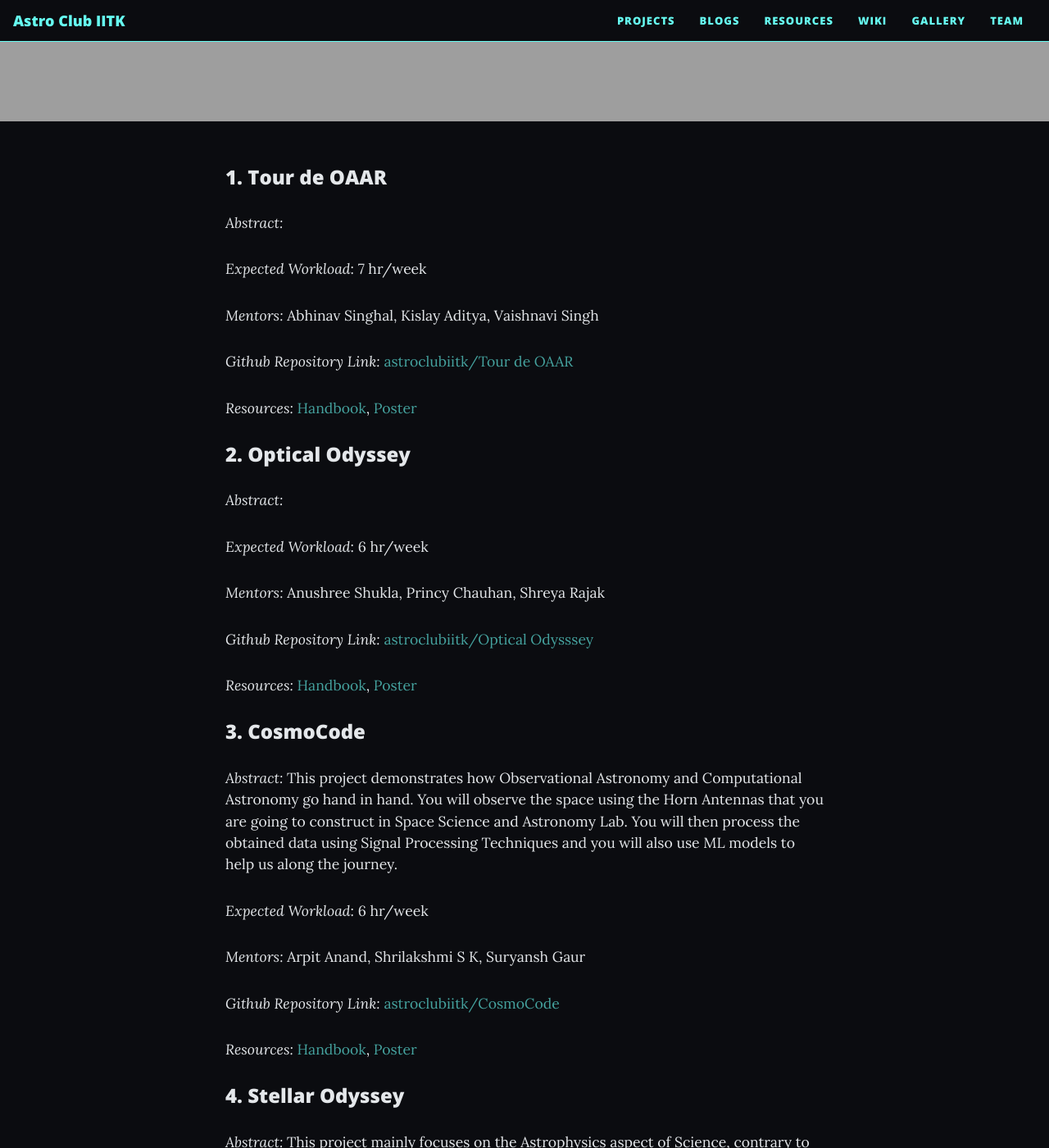
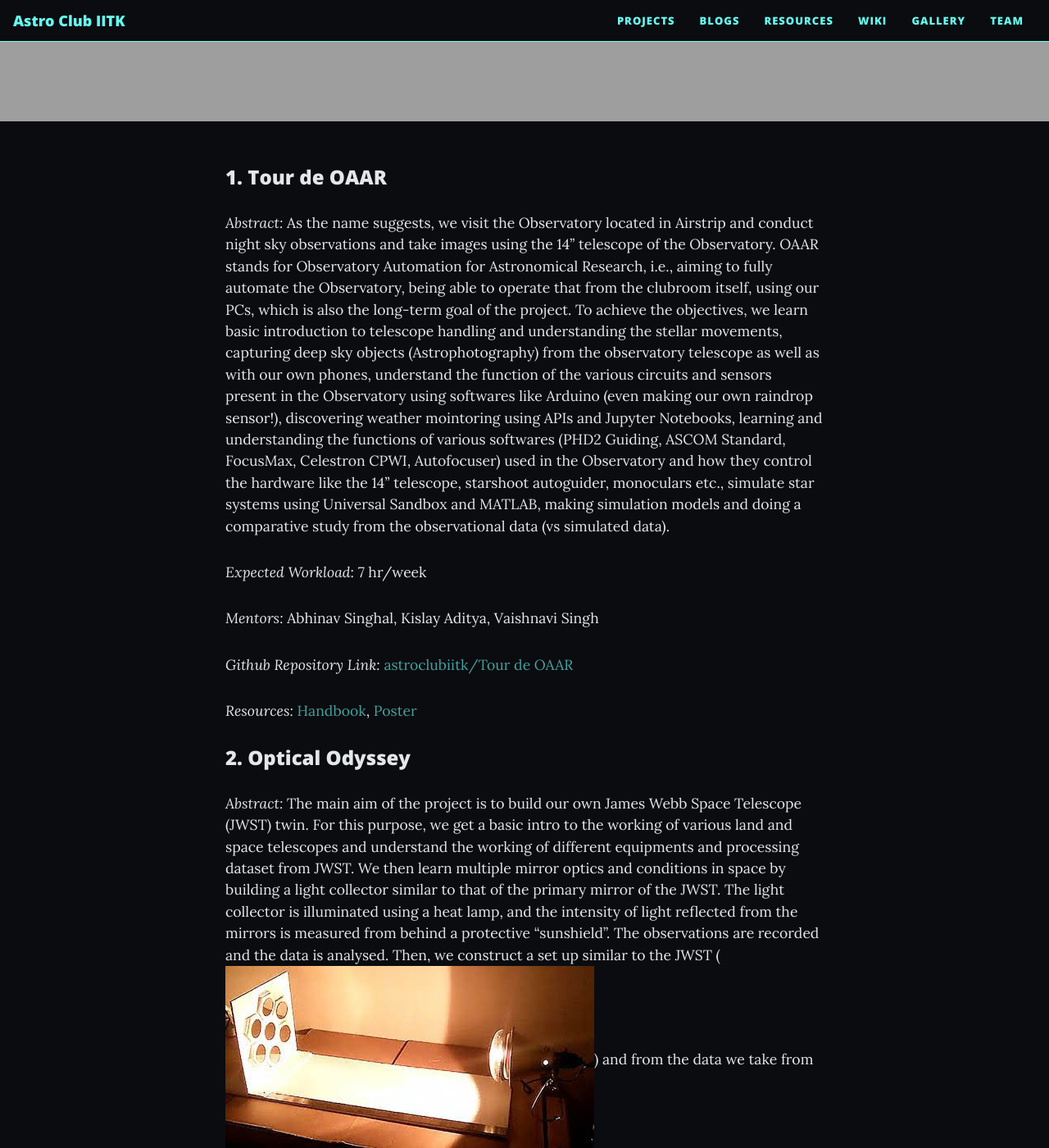
Before and after one commit to astroclubiitk/astroclubiitk.github.io, a Jekyll site: the page built from _projects/summer-2023.md, in a window 1280 px wide and 1400 px high, scrolled down 485 px. Shown: the whole window at 82% size. Built offline with Jekyll 4.4.1, drawn with Linux system fonts in a browser that asks for light colours; nearby versions of some CDN libraries; some of the changed text lies outside the part shown.

Commit message:
updated sp 2023 info

```diff
--- a/_projects/summer-2023.md
+++ b/_projects/summer-2023.md
@@ -9,7 +9,7 @@ button-text: Summer 2023
 
 ### 1. Tour de OAAR
 
-*Abstract:*
+*Abstract:* As the name suggests, we visit the Observatory located in Airstrip and conduct night sky observations and take images using the 14'' telescope of the Observatory. OAAR stands for Observatory Automation for Astronomical Research, i.e., aiming to fully automate the Observatory, being able to operate that from the clubroom itself, using our PCs, which is also the long-term goal of the project. To achieve the objectives, we learn basic introduction to telescope handling and understanding the stellar movements, capturing deep sky objects (Astrophotography) from the observatory telescope as well as with our own phones,  understand the function of the various circuits and sensors present in the Observatory using softwares like Arduino (even making our own raindrop sensor!), discovering weather mointoring using APIs and Jupyter Notebooks, learning and understanding the functions of various softwares (PHD2 Guiding, ASCOM Standard, FocusMax, Celestron CPWI, Autofocuser) used in the Observatory and how they control the hardware like the 14'' telescope, starshoot autoguider, monoculars etc., simulate star systems using Universal Sandbox and MATLAB, making simulation models and doing a comparative study from the observational data (vs simulated data).
 
 *Expected Workload*: 7 hr/week
 
@@ -21,7 +21,7 @@ button-text: Summer 2023
 
 ### 2. Optical Odyssey
 
-*Abstract:*
+*Abstract:* The main aim of the project is to build our own James Webb Space Telescope (JWST) twin. For this purpose, we get a basic intro to the working of various land and space telescopes and understand the working of different equipments and processing dataset from JWST. We then learn multiple mirror optics and conditions in space by building a light collector similar to that of the primary mirror of the JWST. The light collector is illuminated using a heat lamp, and the intensity of light reflected from the mirrors is measured from behind a protective "sunshield". The observations are recorded and the data is analysed. Then, we construct a set up similar to the JWST (![Twin JWST Setup](../assets/img/banner/projects/sp-2023-optical-odyssey.jpg)) and from the data we take from this set up, we are able to calculate the efficiency of sunshield.
 
 *Expected Workload*: 6 hr/week
 
@@ -33,7 +33,7 @@ button-text: Summer 2023
 
 ### 3. CosmoCode
 
-*Abstract:* This project demonstrates how Observational Astronomy and Computational Astronomy go hand in hand. You will observe the space using the Horn Antennas that you are going to construct in Space Science and Astronomy Lab. You will then process the obtained data using Signal Processing Techniques and you will also use ML models to help us along the journey.
+*Abstract:* This project demonstrates how Observational Astronomy and Computational Astronomy go hand in hand. We observe the space using the Horn Antennas that we construct in Space Science and Astronomy Lab. We then process the obtained data using Signal Processing Techniques and also use ML models to help us along the journey. Some of the objectives of the project include: signal processing of radio waves: Fourier Transform theory, corrections, filters, and RTL-SDR devices; Astropy, Scipy, and machine learning models for radio signals classification; collecting observations from RTL-SDR Horn Antenna, combining radio signals from 2 different horn antennas and applying signal processing techniques.
 
 *Expected Workload*: 6 hr/week
 
```
Also changed, not shown: assets/img/banner/projects/sp-2023-optical-odyssey.jpg (added).
